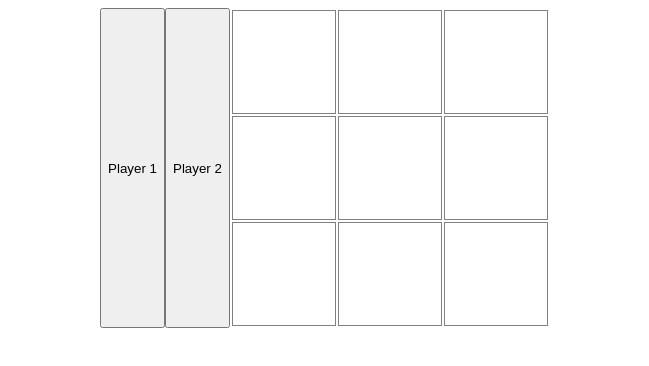
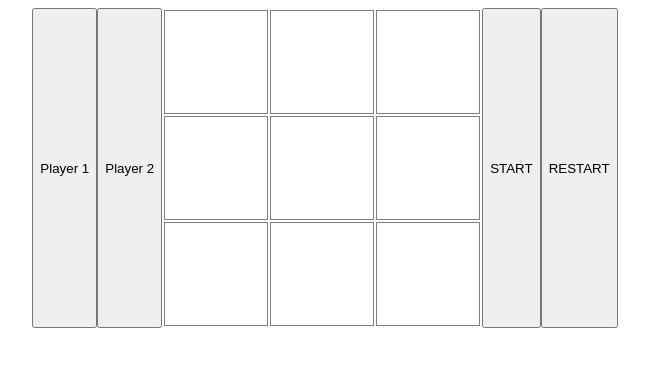
Before and after one commit to SirJohnSem/Tic-Tac-Toe, a plain HTML site: page index.html in a window 1280 px wide. Shown: the whole page, without its empty margins (315-964 px from the left). Drawn offline with Linux system fonts and the light colour scheme.

Commit message:
add the interface for START/RESTART the game

```diff
--- a/index.html
+++ b/index.html
@@ -9,6 +9,7 @@
 <body>
     <button class = "players_btn" id = "player1">Player 1</button>
     <button class = "players_btn" id = "player2">Player 2</button>
+
     <table>
         <tr>
             <td class = "cell" id="0"></td>
@@ -26,6 +27,11 @@
             <td class = "cell" id="8"></td>
         </tr>
     </table>
+
+    <div class = "showResult"></div>
+
+    <button class = "interface_btn" id = "start">START</button>
+    <button class = "interface_btn" id = "restart">RESTART</button>
 </body>
 <script src = "script.js"></script>
 </html>
```
